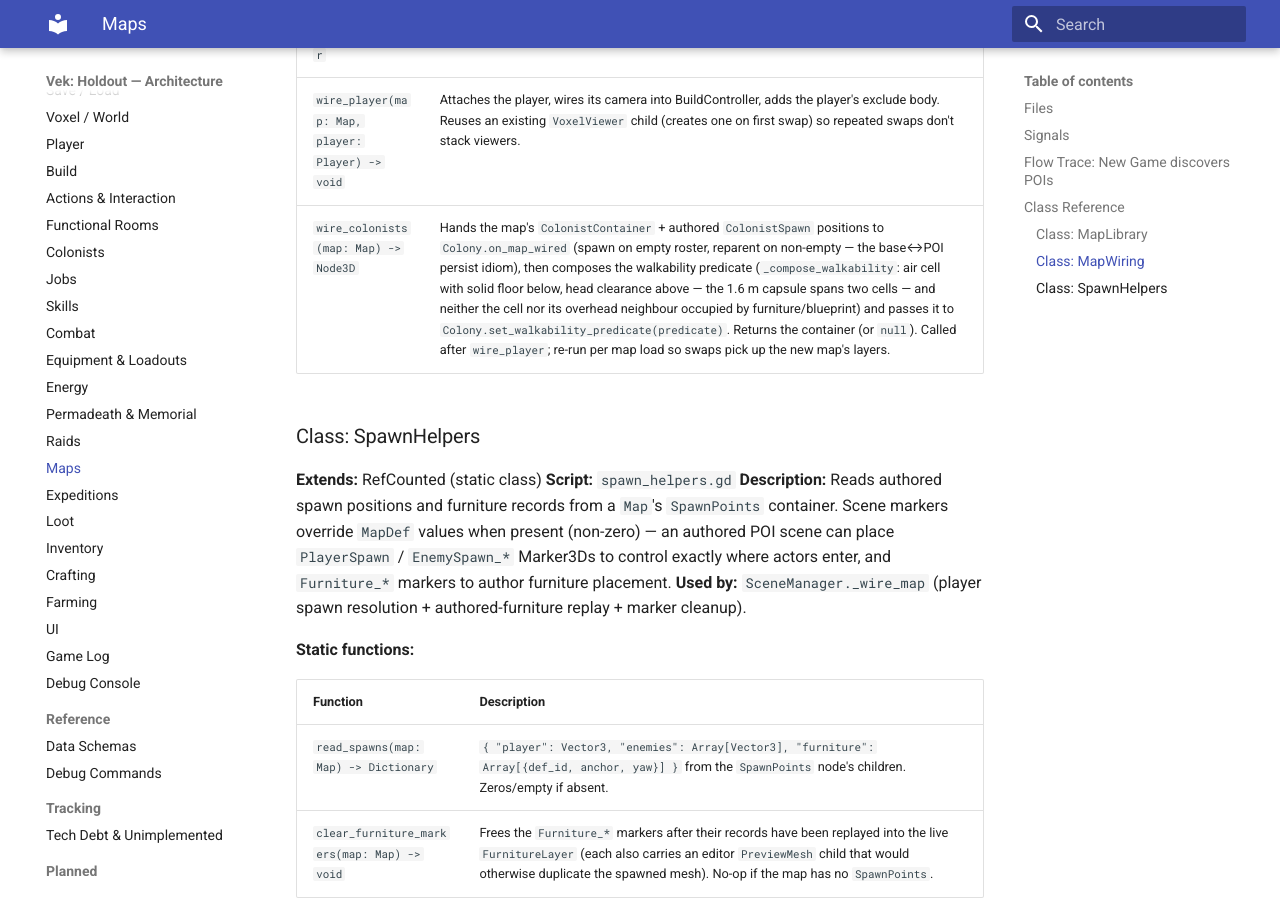
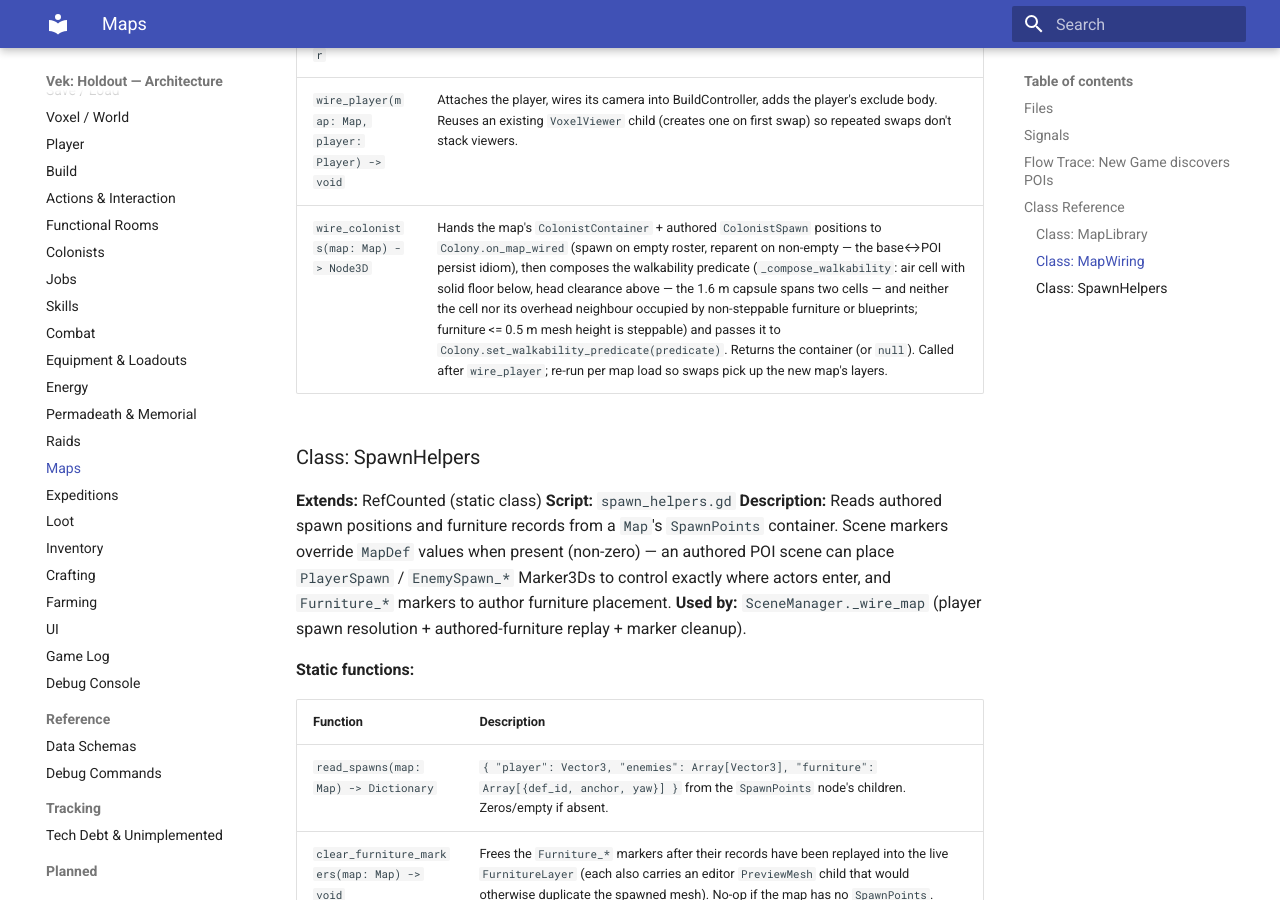
Before and after one commit to gdgonzaga/vek-holdout, an MkDocs documentation site: the page built from docs/architecture/maps.md, in a window 1280 px wide and 900 px high, scrolled down 3362 px. Built offline with MkDocs 1.6.1 and Material for MkDocs 9.7.7, drawn with Linux system fonts in a browser that asks for light colours.

Commit message:
fix(build): pathing walkability over low furniture
Derive furniture steppability from mesh AABB height vs threshold (0.5m) so colonists can path over low furniture like growing troughs.

- Add is_steppable_at() to FurnitureLayer checking mesh AABB height <= threshold.
- Integrate check into map_wiring.gd compose_walkability for cells and overhead.
- Add unit tests for steppability and path routing in suite_furniture_test and suite_voxel_pathfinder_test.
- Update architecture documentation in build.md and maps.md.

176/176 green.

```diff
--- a/docs/architecture/maps.md
+++ b/docs/architecture/maps.md
@@ -67,7 +67,7 @@
 |---|---|
 | `wire_build(map: Map) -> FurnitureLayer` | Wires BuildController deps: adapter→grid, `FurnitureLayer`→container, `BlueprintLayer`→container/grid/furniture, `BlueprintPlacementStrategy`→blueprint_layer. Returns the FurnitureLayer or `null` if no BuildController. |
 | `wire_player(map: Map, player: Player) -> void` | Attaches the player, wires its camera into BuildController, adds the player's exclude body. Reuses an existing `VoxelViewer` child (creates one on first swap) so repeated swaps don't stack viewers. |
-| `wire_colonists(map: Map) -> Node3D` | Hands the map's `ColonistContainer` + authored `ColonistSpawn` positions to `Colony.on_map_wired` (spawn on empty roster, reparent on non-empty — the base↔POI persist idiom), then composes the walkability predicate (`_compose_walkability`: air cell with solid floor below, head clearance above — the 1.6 m capsule spans two cells — and neither the cell nor its overhead neighbour occupied by furniture/blueprint) and passes it to `Colony.set_walkability_predicate(predicate)`. Returns the container (or `null`). Called after `wire_player`; re-run per map load so swaps pick up the new map's layers. |
+| `wire_colonists(map: Map) -> Node3D` | Hands the map's `ColonistContainer` + authored `ColonistSpawn` positions to `Colony.on_map_wired` (spawn on empty roster, reparent on non-empty — the base↔POI persist idiom), then composes the walkability predicate (`_compose_walkability`: air cell with solid floor below, head clearance above — the 1.6 m capsule spans two cells — and neither the cell nor its overhead neighbour occupied by non-steppable furniture or blueprints; furniture <= 0.5 m mesh height is steppable) and passes it to `Colony.set_walkability_predicate(predicate)`. Returns the container (or `null`). Called after `wire_player`; re-run per map load so swaps pick up the new map's layers. |
 
 ### Class: SpawnHelpers
 
```
Also changed, not shown: docs/architecture/build.md (+1 -0 lines), 4 other files.
